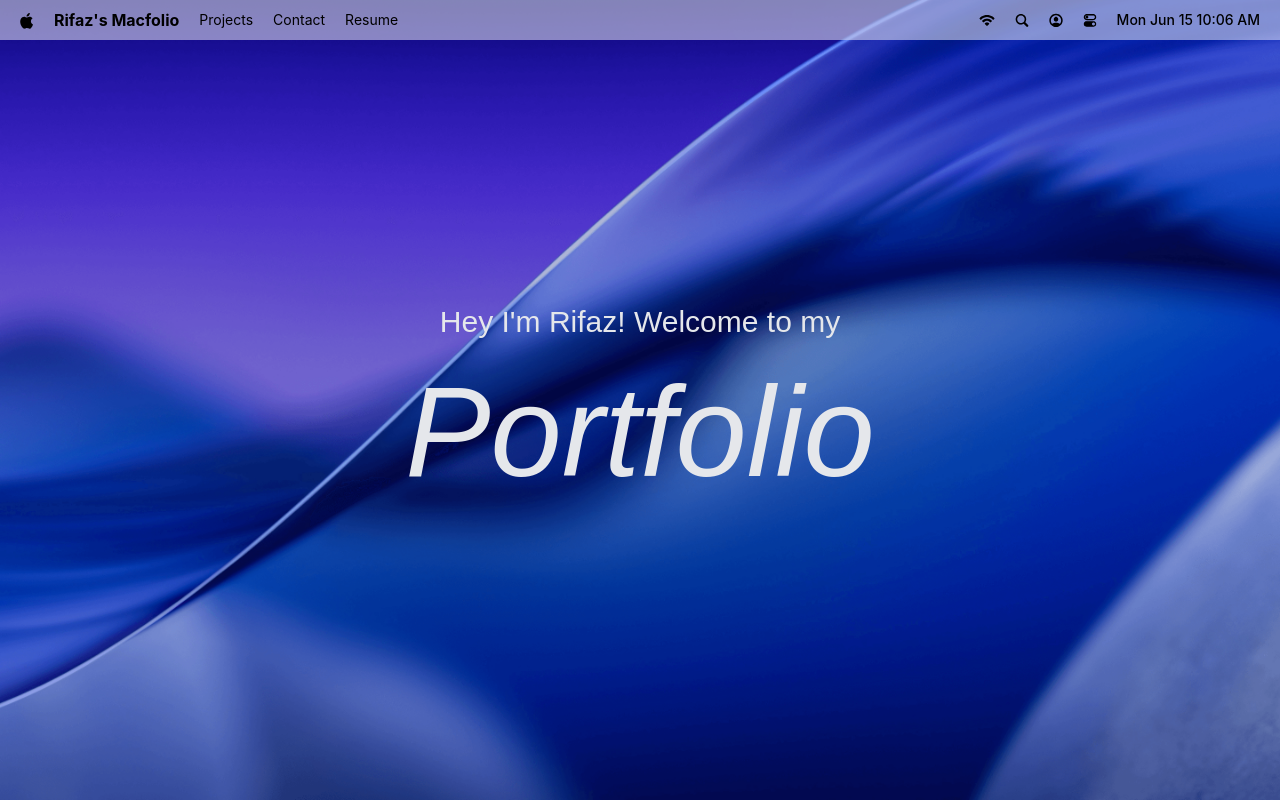
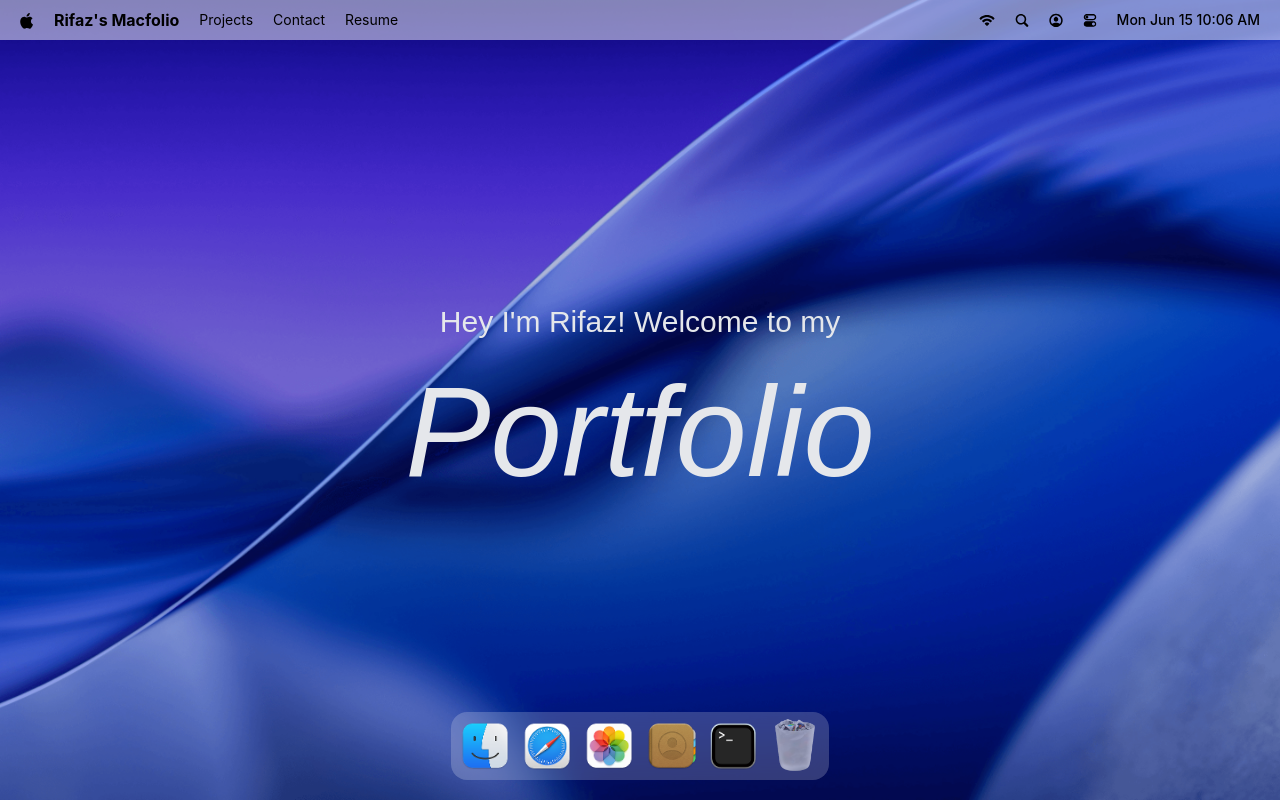
Before and after one commit to rifaz-ali/macos-portfolio, a React (Vite) app: page / in a window 1280 px wide. Built offline with nearby package versions, Linux system fonts and the light colour scheme; a web font is replaced by a local one.

Commit message:
implemented the doc feature

```diff
--- a/package.json
+++ b/package.json
@@ -17,6 +17,7 @@
     "lucide-react": "^1.18.0",
     "react": "^19.2.6",
     "react-dom": "^19.2.6",
+    "react-tooltip": "^6.0.7",
     "tailwindcss": "^4.3.1"
   },
   "devDependencies": {
--- a/src/App.jsx
+++ b/src/App.jsx
@@ -1,12 +1,13 @@
 import React from 'react'
 
-import { Navbar, Welcome } from '#components'
+import { Navbar, Welcome, Dock } from '#components'
 
 const App = () => {
   return (
     <main>
       <Navbar />
       <Welcome />
+      <Dock />
     </main>
   )
 }
--- /dev/null
+++ b/src/components/Dock.jsx
@@ -0,0 +1,84 @@
+import React, { useRef } from 'react'
+import { Tooltip } from "react-tooltip"
+import { useGSAP } from '@gsap/react'
+import gsap from 'gsap';
+import { dockApps } from '../constants';
+
+const Dock = () => {
+  const dockRef = useRef(null);
+
+  useGSAP(() => {
+    const dock = dockRef.current;
+    if(!dock) return;
+
+    const icons = dock.querySelectorAll('.dock-icon');
+
+    const animateIcons = (mouseX) =>{
+      const { left } = dock.getBoundingClientRect();
+
+      icons.forEach((icon) => {
+        const { left: iconLeft, width } = icon.getBoundingClientRect();
+        const center  = iconLeft - left + width/2;
+        const distance = Math.abs(mouseX - center);
+
+        const intensity = Math.exp(-(distance ** 2) / 2000);
+
+        gsap.to(icon, {
+          scale : 1 + 0.25 * intensity,
+          y : -15 * intensity,
+          duration : 0.2,
+          ease: "power2.out"
+        })
+      })
+    }
+
+    const handleMouseMovements = (e) => {
+      const { left } = dock.getBoundingClientRect();
+
+      animateIcons(e.clientX - left);
+    };
+
+    const resetIcons = () => icons.forEach((icon) => gsap.to(icon,{
+      scale:1,
+      y:0,
+      duration:0.3,
+      ease:"power1.out"
+    }))
+    dock.addEventListener('mousemove', handleMouseMovements)
+    dock.addEventListener('mouseleave', resetIcons)
+
+    return () => {
+      dock.removeEventListener('mousemove', handleMouseMovements)
+      dock.removeEventListener('mouseleave', resetIcons)
+    }
+  },[]);
+
+
+  const toggleApp = (app) => {
+    //Open Window Logic For Each Clicking of Buttons
+
+  }
+
+  return <section id="dock">
+    <div ref={dockRef} className='dock-container'>
+        {dockApps.map(({ id, name, icon, canOpen }) => (
+          <div key={id} className='relative flex justify-center'>
+            <button type="button"
+            className='dock-icon'
+            aria-label={name}
+            data-tooltip-id='dock-tooltip'
+            data-tooltip-content={name}
+            data-tooltip-delay-show={150}
+            disabled={!canOpen}
+            onClick={() => toggleApp({id, canOpen})}
+            >
+              <img src={`/images/${icon}`} alt={name} loading='lazy' className={canOpen ? '' : 'opacity-60'} />
+            </button>
+          </div>
+        ))}
+      <Tooltip id="dock-tooltip" place='top' className='tooltip' />
+    </div>
+  </section>
+}
+
+export default Dock
--- a/src/components/index.js
+++ b/src/components/index.js
@@ -1,4 +1,5 @@
 import Navbar from '#components/Navbar.jsx'
 import Welcome from '#components/Welcome.jsx'
+import Dock from '#components/Dock.jsx'
 
-export { Navbar, Welcome }
+export { Navbar, Welcome, Dock }
```
Also changed, not shown: 1 other file (tests, documents, lock files or other folders).
